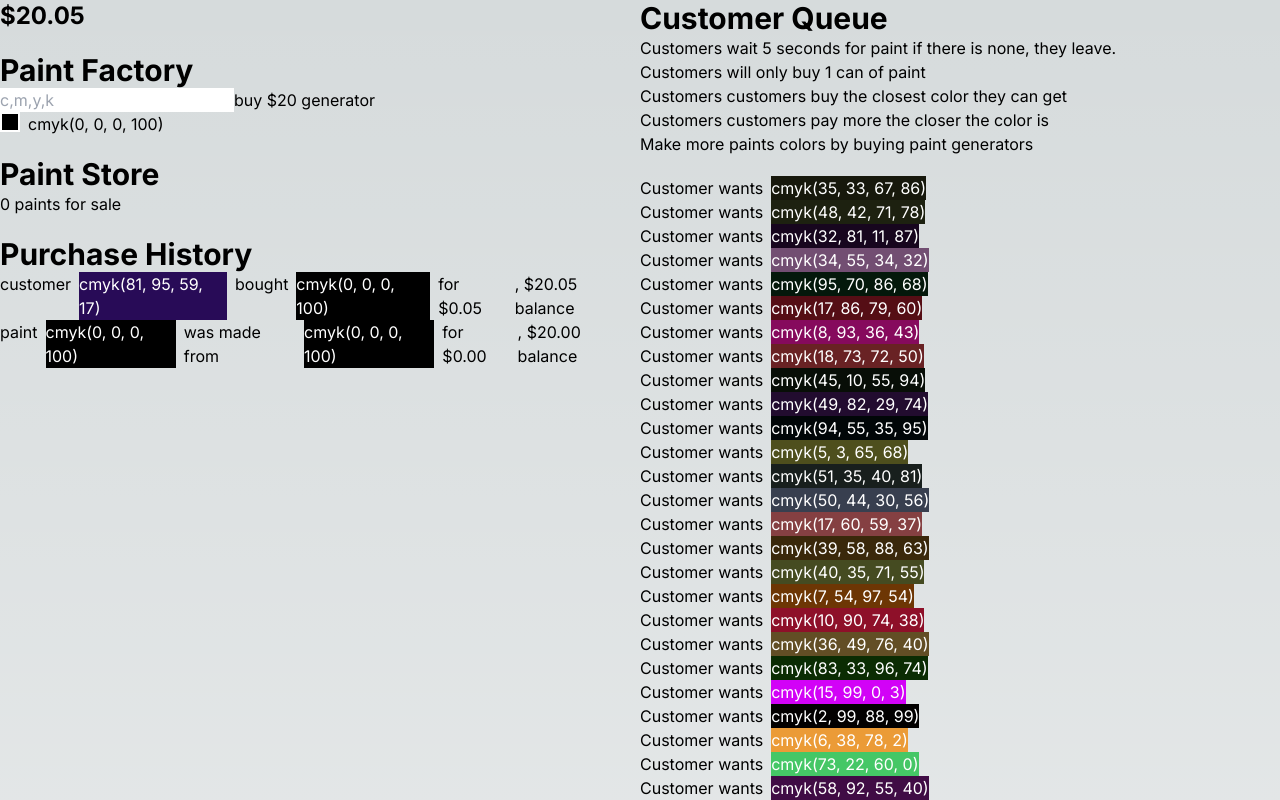
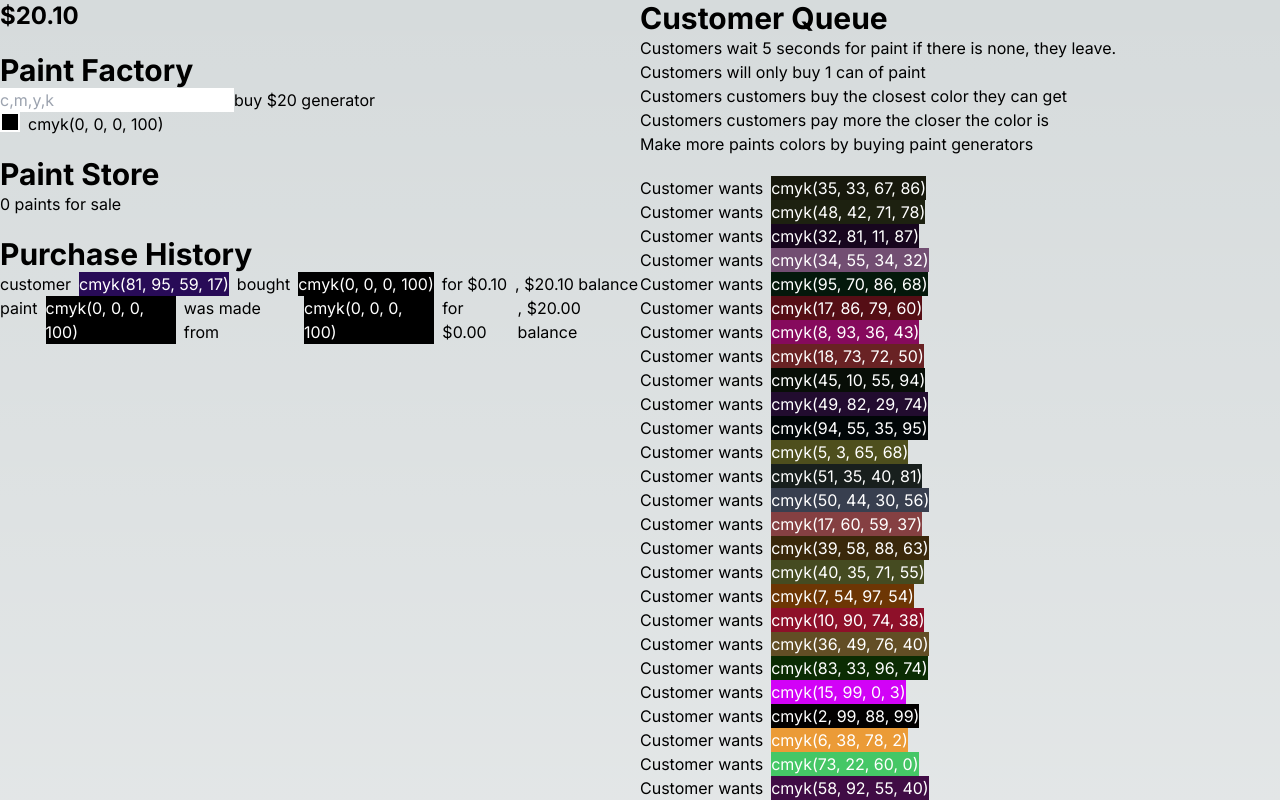
Before and after one commit to cmcnamara87/cmykidle, a Next.js app: page / in a window 1280 px wide. Shown: the top 800 px of the page. Built offline with nearby package versions, Linux system fonts and the light colour scheme.

Commit message:
make it min 1

```diff
--- a/src/app/page.tsx
+++ b/src/app/page.tsx
@@ -2,15 +2,15 @@
 import React, { useEffect, useRef, useState } from 'react';
 
 function convertPercentageToExponential(percentage: number) {
-  if (percentage < 50) {
-    // For percentages less than 50%, use a quadratic function that grows slower than linearly.
-    return Math.pow(percentage, 2) / 100;
-  } else if (percentage > 50 && percentage < 100) {
-    // For percentages between 50% and 100%, use a quadratic function that grows faster than linearly.
+  if (percentage < 70) {
+    // For percentages less than 70%, use a quadratic function that grows slower than linearly.
+    return Math.ceil(Math.pow(percentage, 2) / 140); // Adjusted the denominator for a slower growth
+  } else if (percentage > 70 && percentage < 100) {
+    // For percentages between 70% and 100%, use a quadratic function that grows faster than linearly.
     // Adjust the coefficient to ensure the output is greater than the input.
-    return 50 + Math.pow(percentage - 50, 2) / 50;
+    return 70 + Math.pow(percentage - 70, 2) / 30; // Adjusted the coefficient for faster growth
   } else {
-    // For 50% and 100%, return the value as is.
+    // For 70% and 100%, return the value as is.
     return percentage;
   }
 }
@@ -277,6 +277,7 @@ const TwoColumnComponent = () => {
       setPaints(myPaints);
       setPurchaseHistory(myPurchaseHistory);
       setMoney(myMoney);
+
       // const generatorCount = generators.length;
       // console.log(`Number of generators: ${generatorCount}`);
     }, 1000);
@@ -317,7 +318,6 @@ const TwoColumnComponent = () => {
               buy $20 generator
             </button>
           </div>
-
           {generators.map((generator, index) => (
             <div key={index} className="flex flex-row gap-2">
               {Object.values(generator).filter((v) => v !== 0)
```
